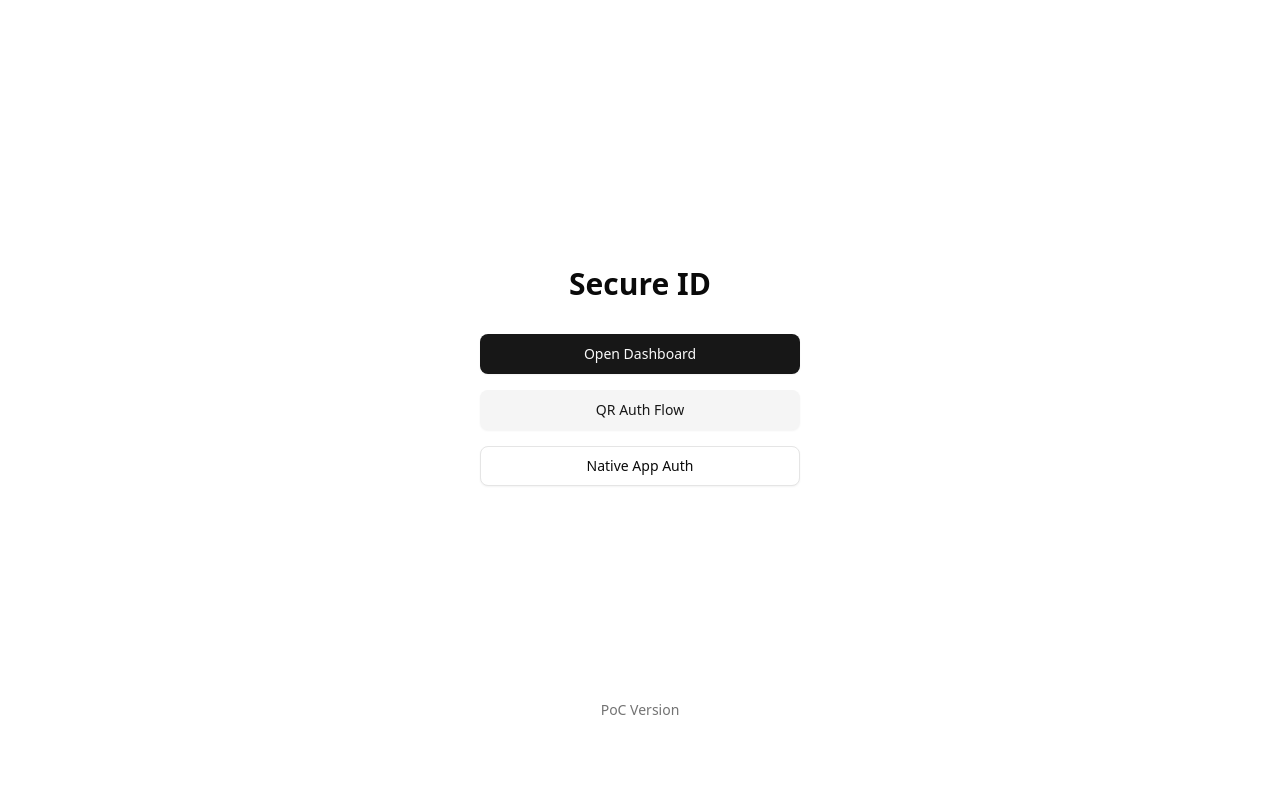
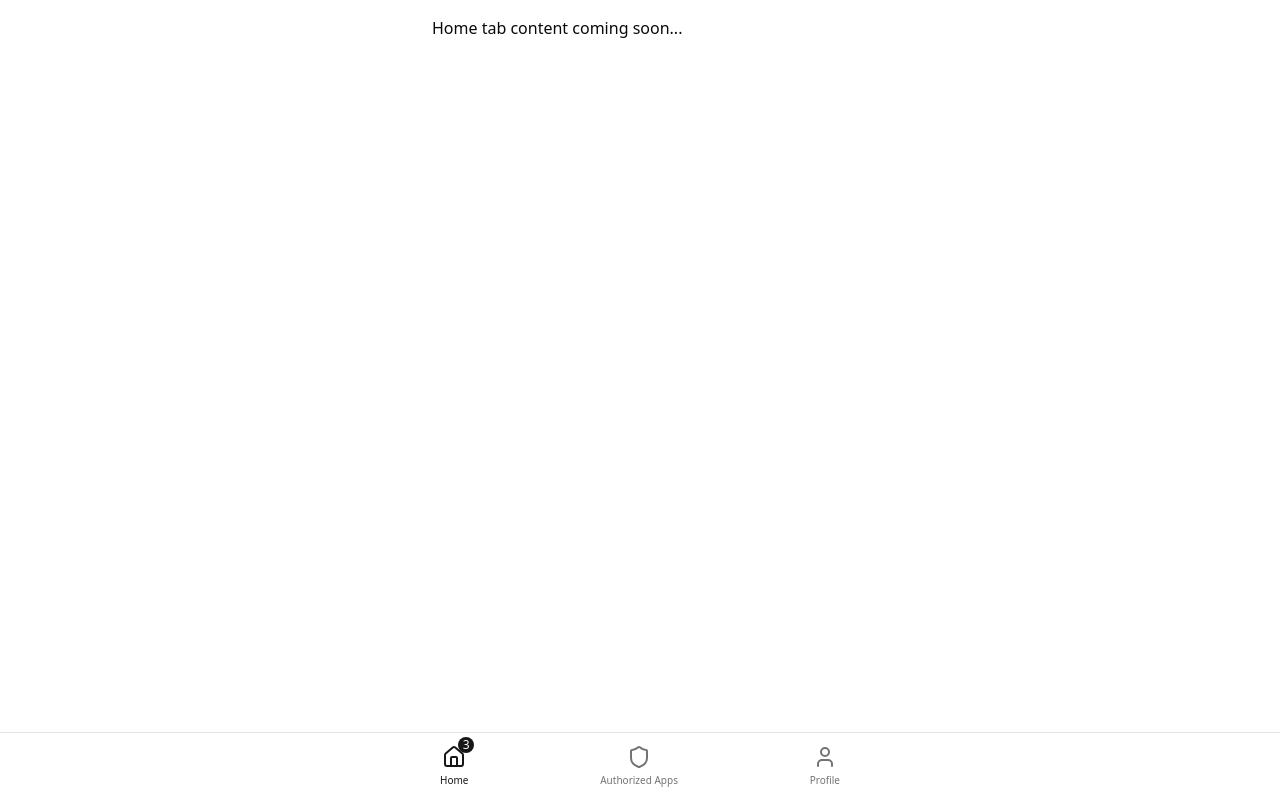
Before and after one commit to ExTBH/secure-id, a Next.js app: page / in a window 1280 px wide. Both pictures are taken after a click on the button "Open Dashboard". Built offline with nearby package versions, Linux system fonts and the light colour scheme.

Commit message:
Add Dashboard component with tab navigation and content structure

```diff
--- a/app/page.tsx
+++ b/app/page.tsx
@@ -1,13 +1,27 @@
+'use client'
+
+import Dashboard from '@/components/dashboard'
 import { Button } from '@/components/ui/button'
+import { useState } from 'react'
 
 export default function Home() {
+  const [showDashboard, setShowDashboard] = useState(false)
+
+  if (showDashboard) {
+    return <Dashboard />
+  }
+
   return (
     <div className="grid grid-rows-[20px_1fr_20px] items-center justify-items-center min-h-screen p-8 pb-20 gap-16">
       <main className="flex flex-col gap-8 row-start-2 items-center w-full max-w-[320px]">
         <h1 className="text-3xl font-bold">Secure ID</h1>
 
         <div className="flex flex-col w-full gap-4">
-          <Button size="lg" variant="default">
+          <Button
+            size="lg"
+            variant="default"
+            onClick={() => setShowDashboard(true)}
+          >
             Open Dashboard
           </Button>
 
--- /dev/null
+++ b/components/dashboard/index.tsx
@@ -0,0 +1,83 @@
+'use client'
+
+import { Home, Shield, User } from 'lucide-react'
+import { useState } from 'react'
+import { TabItem } from './types'
+
+const tabs: TabItem[] = [
+  {
+    id: 'home',
+    label: 'Home',
+    icon: Home,
+    content: 'Home tab content coming soon...',
+    notificationCount: 3,
+  },
+  {
+    id: 'apps',
+    label: 'Authorized Apps',
+    icon: Shield,
+    content: 'Authorized apps content coming soon...',
+  },
+  {
+    id: 'profile',
+    label: 'Profile',
+    icon: User,
+    content: 'Profile content coming soon...',
+  },
+]
+
+export default function Dashboard() {
+  const [activeTab, setActiveTab] = useState<string>(tabs[0].id)
+
+  return (
+    <div className="w-full max-w-md mx-auto relative min-h-[100dvh]">
+      {/* Tab Panels */}
+      <div className="pb-[76px]">
+        {tabs.map((tab) => (
+          <div
+            key={tab.id}
+            role="tabpanel"
+            id={`${tab.id}-panel`}
+            aria-labelledby={tab.id}
+            hidden={activeTab !== tab.id}
+            className="p-4"
+          >
+            {tab.content}
+          </div>
+        ))}
+      </div>
+
+      {/* Tab List - iOS Style Bottom Navigation */}
+      <div className="fixed bottom-0 left-0 right-0 bg-background border-t">
+        <div className="max-w-md mx-auto flex justify-between items-center px-6">
+          {tabs.map((tab) => (
+            <button
+              key={tab.id}
+              onClick={() => setActiveTab(tab.id)}
+              className={`relative flex flex-col items-center py-3 transition-colors
+                ${
+                  activeTab === tab.id
+                    ? 'text-primary'
+                    : 'text-muted-foreground hover:text-primary'
+                }
+              `}
+              role="tab"
+              aria-selected={activeTab === tab.id}
+              aria-controls={`${tab.id}-panel`}
+            >
+              <div className="relative">
+                <tab.icon className="w-6 h-6" />
+                {tab.notificationCount && (
+                  <div className="absolute -top-2 -right-2 bg-primary text-primary-foreground text-xs rounded-full w-4 h-4 flex items-center justify-center">
+                    {tab.notificationCount}
+                  </div>
+                )}
+              </div>
+              <span className="mt-1 text-[10px] font-medium">{tab.label}</span>
+            </button>
+          ))}
+        </div>
+      </div>
+    </div>
+  )
+}
--- /dev/null
+++ b/components/dashboard/types.ts
@@ -0,0 +1,9 @@
+import { LucideIcon } from 'lucide-react'
+
+export interface TabItem {
+  id: string
+  label: string
+  icon: LucideIcon
+  content: React.ReactNode
+  notificationCount?: number
+}
```
